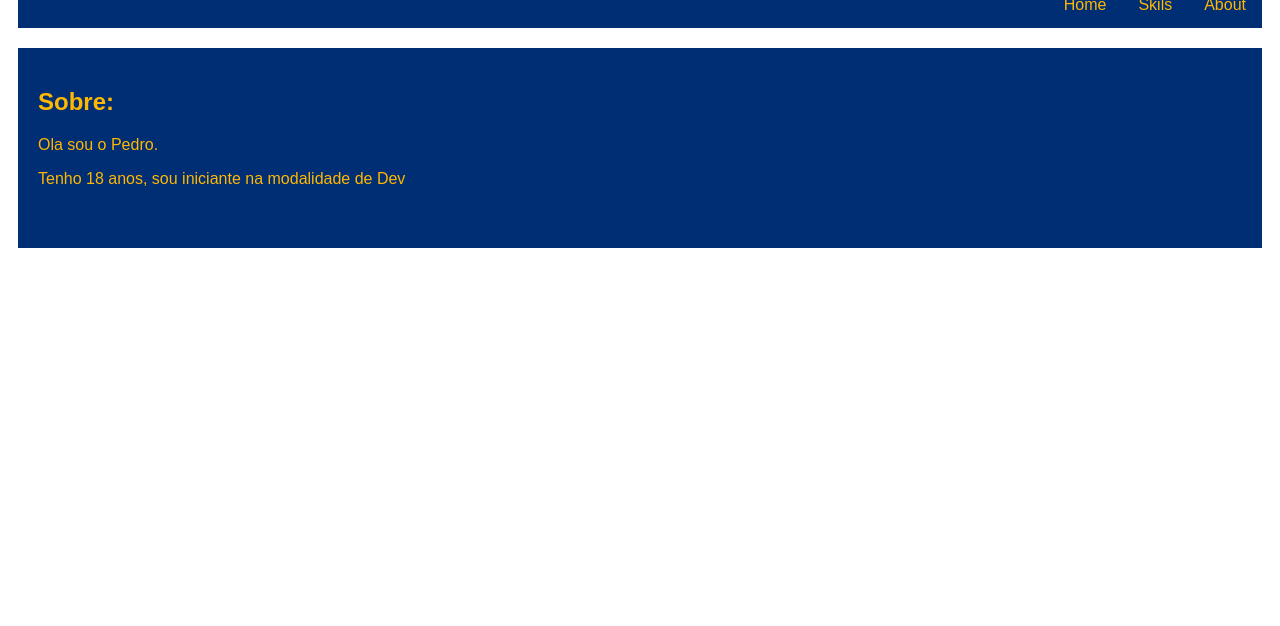
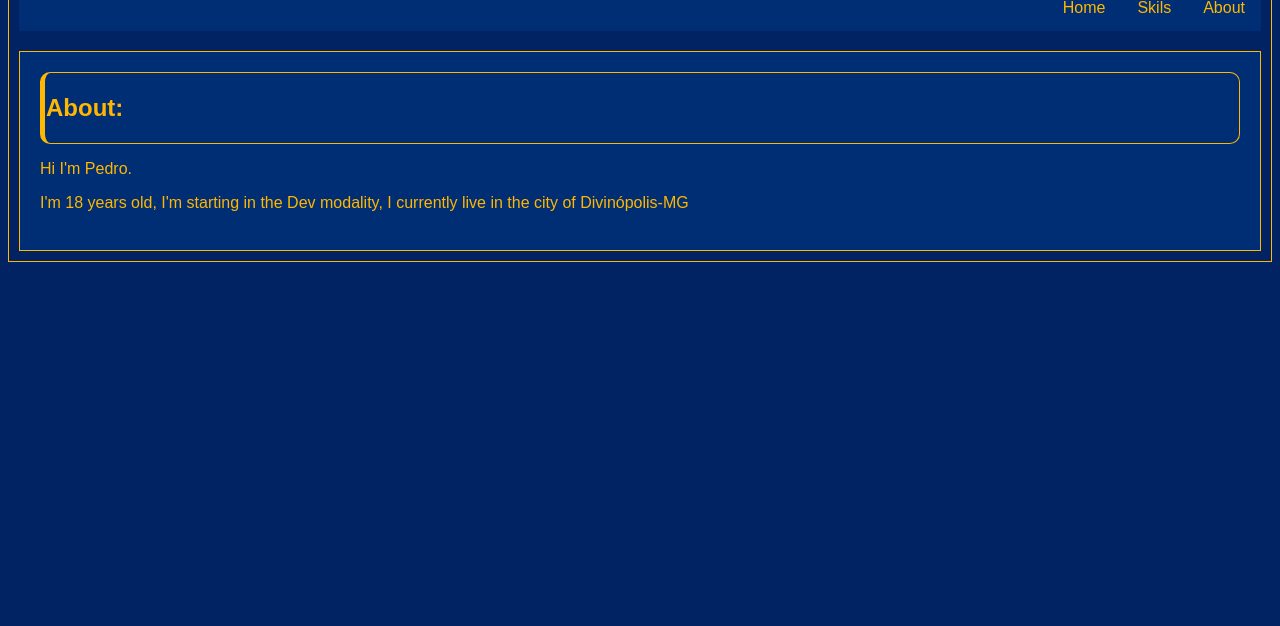
Before and after one commit to sktpedro/portifolio, a plain HTML site: page index.html in a window 1280 px wide. Shown: the part 174-800 px from the top of the page. Drawn offline with Linux system fonts and the light colour scheme.

Commit message:
Adicao de documentos

```diff
--- a/index.css
+++ b/index.css
@@ -1,18 +1,21 @@
 
 *{
   box-sizing: border-box;
+
 }
 body{
 
   background-size: cover;
   font-family: Arial, Helvetica, sans-serif;
   padding: 10px;
+  background-color: #012363;
+  border: .5px solid #ffb701;
 }
 header{
   padding: 15px;
   text-align: center;
   background: #012363;
-
+  border: .5px solid #ffb701;
 }
 header h1{
   font-size: 30px;
@@ -29,6 +32,7 @@ header p{
 nav{
   overflow: hidden;
   background-color: #002e74;
+
 }
 nav a{
   float: right;
@@ -42,20 +46,20 @@ nav a:hover{
   background-color: #ffb701;
   color: #002e74;
 }
+section{
+  border: 1px solid #ffb701;
+  padding: 1px;
+  border-left-width: 5px;
+  border-radius: 10px;
+
+
+}
 .fakeimg{
   background-color: #002e74;
   color: #ffb701;
   width: 100%;
   padding: 20px;
   margin-top: 20px;
+  border: .5px solid #ffb701;
 
 }
-.item{
-  transition: .35s;
-  cursor: pointer;
-  background-color: #002e74;
-}
-.container:hover > :not(:hover){
-  opacity: .4;
-  transform: scale(0.9);
-}
--- a/index.html
+++ b/index.html
@@ -24,10 +24,11 @@
             <div class="card">
                 <div class="fakeimg" style="height: 200px;">
                     <section>
-                        <h2>Sobre:</h2>
+                        <h2>About:</h2>
                     </section>
-                    <p>Ola sou o Pedro.<p>
-                    <p>Tenho 18 anos, sou iniciante na modalidade de Dev</p>
+                    <p>Hi I'm Pedro.<p>
+                    <p>I'm 18 years old, I'm starting in the Dev modality, I currently live in the city of Divinópolis-MG
+                    </p>
 
                 </div>
             </div>
```
